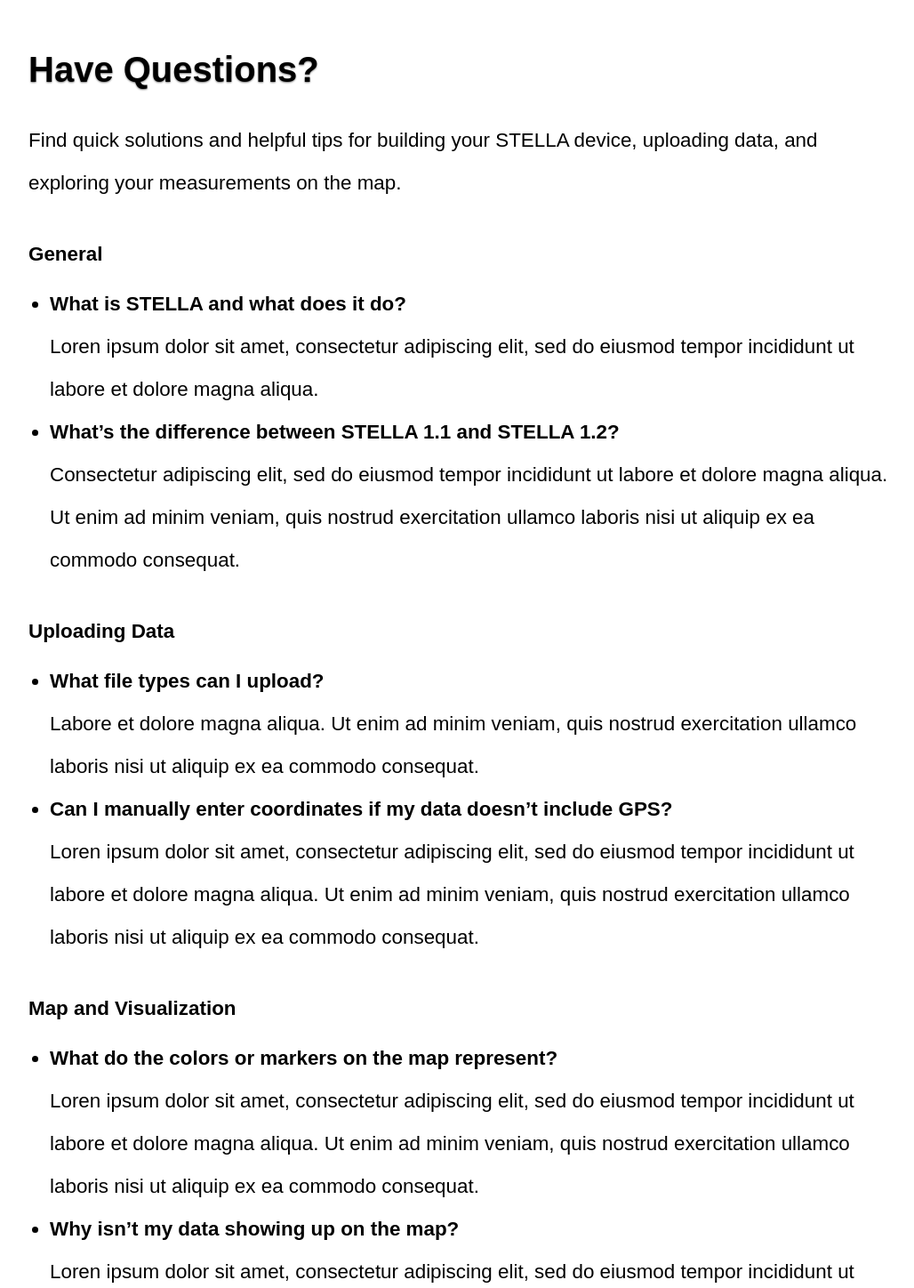
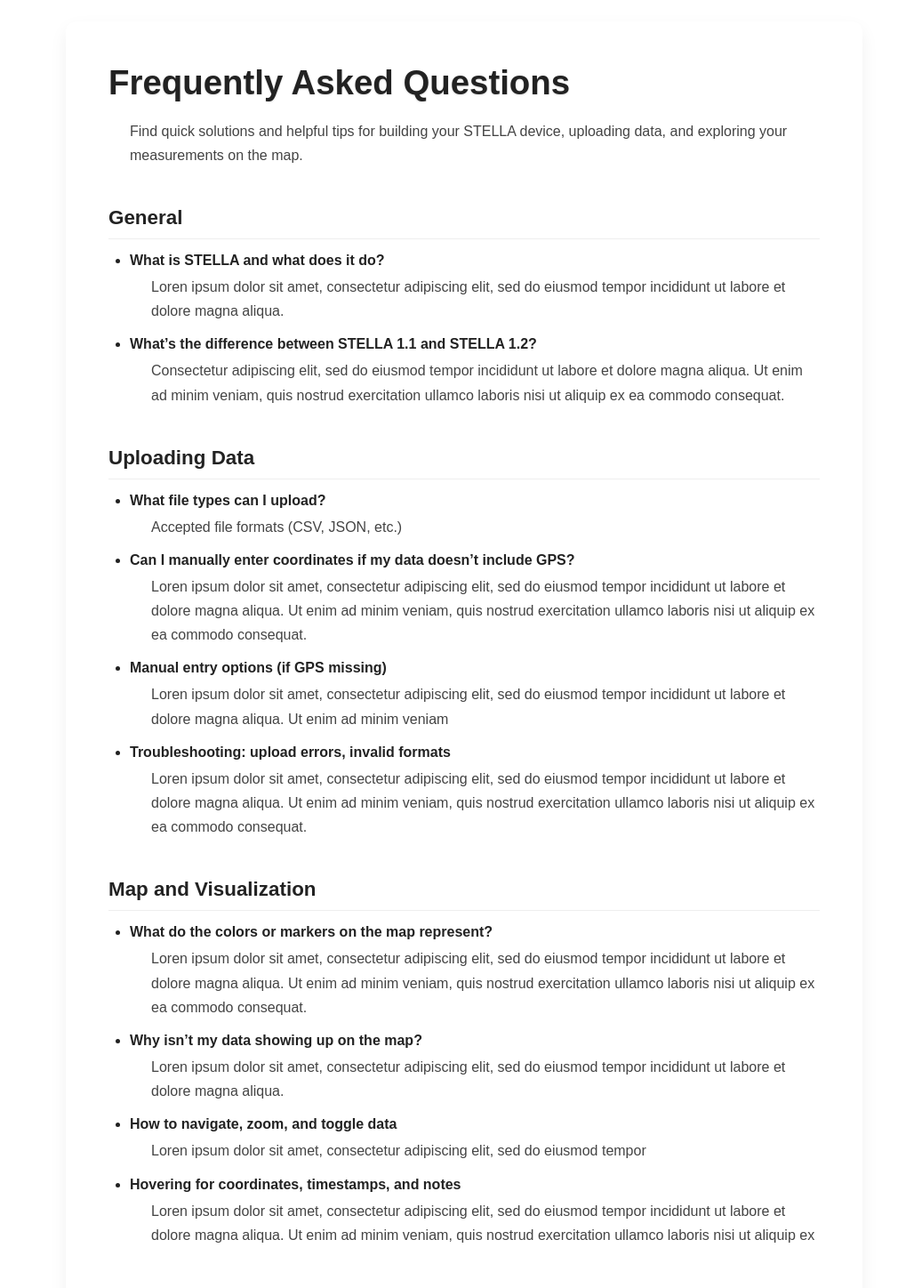
Before and after one commit to carmacuboulder-afk/Stella_OLD_Proto2, a React (Create React App) app in the folder Project Code/frontend/: page /faq in a window 1280 px wide. Shown: the part 80-1528 px from the top of the page at 89% size, without its empty margins (118-1146 px from the left). Built offline with nearby package versions, Linux system fonts and the light colour scheme; a web font is replaced by a local one.

Commit message:
update pages

```diff
--- a/Project Code/frontend/src/css/About.css
+++ b/Project Code/frontend/src/css/About.css
@@ -1,10 +1,22 @@
 .about {
-    margin-top: "70px" ;
+    margin-top: 70px ;
     text-align: center;
-    padding: 40px 150px;
+    padding: 0px 150px;
+    margin-inline: auto;
+    max-width: 80vw;
+    padding: 40px 60px 56px;
+    border-radius: 12px;
+    box-shadow: 0 8px 20px rgba(0,0,0,0.06);
 }
 
-h1 {
-    font-weight: "bolder";
+.about h1 {
+    font-weight: bold;
+    font-size: 30px;
+    margin-bottom: 3rem;
     text-shadow: "0px 2px 2px gray";
 }
+
+.about h2 {
+    font-weight: bolder;
+    margin: 1rem;
+}
--- a/Project Code/frontend/src/css/Doc.css
+++ b/Project Code/frontend/src/css/Doc.css
@@ -3,17 +3,20 @@
     display: flex;
     justify-content: space-between;
     align-items: flex-start;
-    padding: 40px 150px;
     gap: 60px;
     font-family:Arial, Helvetica, sans-serif;
-
+    margin-inline: auto;
+    max-width: 80vw;
+    padding: 40px 60px 56px;
+    border-radius: 12px;
+    box-shadow: 0 8px 20px rgba(0,0,0,0.06);
 }
 
 .doc-content {
     flex: 1;
     max-width: 50vw;
-    font-size: 1.4rem;
-    line-height: 3rem;
+    font-size: 1rem;
+    line-height: 2rem;
 
 }
 
@@ -27,12 +30,14 @@
 }
 
 
-h1 {
-    font-size: 2.5rem;
+.doc h1 {
+    font-size: 2rem;
     margin-bottom: 2rem;
+    margin-top: 2rem;
+
 }
 
-h3 {
+.doc h3 {
     font-weight: bold;
 }
 
@@ -46,10 +51,15 @@
   text-decoration: underline;
 }
 
+.note {
+    font-size: 0.9rem;
+    font-style: italic;
+}
+
 .overview {
     margin-top: 2.5rem;
-    text-shadow: 0px 2px 2px gray;
-    font-size: 1.6rem;
+    text-shadow: 0px 1px 1px gray;
+    font-size: 1.3rem;
     font-style: italic;
 
 }
--- a/Project Code/frontend/src/css/FAQ.css
+++ b/Project Code/frontend/src/css/FAQ.css
@@ -1,29 +1,56 @@
 .faq {
-    margin-top: 70px;
-    max-width: 100vw;
-    font-size: 1.4rem;
-    line-height: 3rem;
-    padding: 40px 150px;
-    font-family:Arial, Helvetica, sans-serif;
+  margin-top: 80px;
+  margin-inline: auto;
+  max-width: 70vw;
+  padding: 40px 48px 56px;
+  background: #ffff;
+  border-radius: 12px;
+  box-shadow: 0 8px 20px rgba(0,0,0,0.06);
+  font-family: Arial, Helvetica, sans-serif;
+  color: #222;
 }
 
-h1 {
-    font-weight: bolder;
-    text-shadow: 0px 1px 2px gray;
+.faq h1 {
+  font-size: 2.4rem;
+  margin-bottom: 0.75rem;
+  font-weight: 600;
+  text-shadow: 0 1px 2px rgba(0,0,0,0.15);
 }
 
-h2 {
-    font-weight: bold;
-    margin-top: 2rem;
+.faq-intro {
+  font-size: 1rem;
+  line-height: 1.7;
+  margin-bottom: 2.5rem;
+  color: #555;
 }
 
-ul {
+.faq h2 {
+  font-size: 1.4rem;
+  font-weight: 700;
+  margin-top: 2.5rem;
+  margin-bottom: 0.75rem;
+  border-bottom: 1px solid #eee;
+  padding-bottom: 0.4rem;
+}
+
+.faq ul {
   list-style-type: disc;
   margin-left: 1.5rem;
-  font-weight: bold;
   margin-top: 0.5rem;
 }
 
-p {
-    font-weight: lighter;
+/* each question */
+.faq li {
+  font-weight: 700;
+  margin-top: 0.75rem;
 }
+
+/* answer text */
+.faq p {
+  font-weight: 400;
+  font-size: 1rem;
+  line-height: 1.7;
+  margin-top: 0.25rem;
+  margin-left: 1.5rem;  /* indent under the bullet/question */
+  color: #444;
+}
--- a/Project Code/frontend/src/css/Home.css
+++ b/Project Code/frontend/src/css/Home.css
@@ -110,7 +110,7 @@
 }
 
 .importData-content h3 {
-    font-weight: normal;
+    font-weight: 300;
     font-size: 1.4rem;
     line-height: 3rem;
     max-width: 60vw;
@@ -120,7 +120,7 @@
 
 .importData-content h2 {
     font-size: 1.4rem;
-    line-height: 3rem;
+    line-height: 2rem;
     max-width: 50vw;
     padding: 25px;
 }
@@ -130,6 +130,7 @@
     line-height: 3rem;
     max-width: 50vw;
     padding: 25px;
+    font-weight: lighter;
 }
 
 .importData-content a {
@@ -145,7 +146,6 @@
     margin: 40px;
 }
 
-/* cards */
 .home-cards {
     display: flex;
     justify-content: space-between;
@@ -153,3 +153,12 @@
     padding: 40px 50px;
     gap: 10px;
 }
+
+.home-cards h5 {
+    font-weight: 400;
+    margin-bottom: 20px;
+}
+
+.home-cards p {
+    font-weight: 200;
+}
--- a/Project Code/frontend/src/pages/About.jsx
+++ b/Project Code/frontend/src/pages/About.jsx
@@ -14,9 +14,7 @@
       <p>
         CARMA works to advance and validate NASA’s STELLA devices for environmental, agricultural, and research applications.
         Our team tests STELLA sensors in controlled environments, collects high-quality data, and demonstrates how the technology
-        can support both new and existing research. We also focus on making STELLA more accessible by creating clear build guides
-        and resources that help younger students assemble and use the devices. Through this work, CARMA helps pioneer low-cost,
-        ground-based remote sensing for climate adaptation and resilience.
+        can support both new and existing research.
       </p>
 
       <h2>Colorado Space Grant Consortium (COSGC)</h2>
--- a/Project Code/frontend/src/pages/Doc.jsx
+++ b/Project Code/frontend/src/pages/Doc.jsx
@@ -1,7 +1,6 @@
 import "../css/Doc.css";
-import Demo from "../img/demo_video.mp4";
+import Demo from "../img/placeholder-vid.mov";
 import placeholder from "../img/placeholder.jpg"
-
 
 
 
@@ -9,7 +8,7 @@
   return (
     <main className="doc">
         <div className="doc-content">
-            <h1>Documentation & Help</h1>
+            <h1>Build & Use Your STELLA</h1>
             <p> New to STELLA? Start by assembling your device, collecting your first dataset, and uploading it to the Data Viewer for visualization.</p>
             <p className="overview">Overview: Build → Collect → Upload → Visualize → Analyze</p>
             { /*build*/ }
@@ -25,15 +24,26 @@
                 Visual reference of all circuit connections and components.</p>
             <p><a href="https://drive.google.com/drive/folders/12wz5GZQ3PMFtpqhvHb7AVFFuGYD9Lec8?usp=drive_link" target="_blank" rel="noopener noreferrer" >Build Tutorial Videos:</a>
                 Step-by-step walkthroughs for assembling and testing the device.</p>
+            {/* COLLECT */}
+            <h2 className="title">Collect Measurements</h2>
+            <ul>
+                <li>Power on STELLA and wait for the device to finish booting.</li>
+                <li>Point the sensor at your target (canopy, soil, calibration panel).</li>
+                <li>Trigger a measurement using the button or interface specified in the build guide.</li>
+                <li>Data is saved to the SD card (and may include GPS, date, and time).</li>
+            </ul>
             { /*upload data*/ }
             <h2 className="title">Uploading Data: </h2>
             <ul>
-                <li>Accepted file formats (CSV, JSON, etc.)</li>
-                <li>Manual entry options (if GPS missing)</li>
-                <li>Troubleshooting: upload errors, invalid formats</li>
+                <li>Insert the SD card into your computer and select your data file.</li>
+                <li>On the Upload page, choose your STELLA version (1.1 or 1.2).</li>
+                <li>Upload the file.</li>
+                <li>If your dataset doesn’t include GPS, you can manually enter coordinates.</li>
             </ul>
+            <p className="note">Troubleshooting: Common issues include unsupported file formats and missing data columns. See the FAQ for help.</p>
+
             { /*view map and data*/ }
-            <h2 className="title">Viewing Data on the Map: </h2>
+            <h2 className="title">View Data on the Map: </h2>
             <ul>
                 <li>How to navigate, zoom, and toggle data</li>
                 <li>Hovering for coordinates, timestamps, and notes</li>
@@ -41,7 +51,7 @@
                 <li>Example image of a dataset on the map</li>
             </ul>
             { /*graphing & analysing*/ }
-            <h2 className="title">Graphing and Analyzing: </h2>
+            <h2 className="title">Graph & Analyze Your Data: </h2>
             <ul>
                 <li>How to select parameters (NDVI, SR, Reflectance)</li>
                 <li>How NDVI is calculated</li>
@@ -64,14 +74,7 @@
             <img src={placeholder}/>
             <img src={placeholder}/>
 
-
-
-
-
         </div>
-
-
-
 
 
     </main>
--- a/Project Code/frontend/src/pages/FAQ.jsx
+++ b/Project Code/frontend/src/pages/FAQ.jsx
@@ -4,8 +4,8 @@
 export default function FAQ() {
   return (
     <main className="faq">
-      <h1>Have Questions?</h1>
-      <p>Find quick solutions and helpful tips for building your STELLA device, uploading data, and exploring your measurements on the map.</p>
+      <h1>Frequently Asked Questions</h1>
+      <p className="faq-intro">Find quick solutions and helpful tips for building your STELLA device, uploading data, and exploring your measurements on the map.</p>
       <h2>General</h2>
       <ul>
         <li>What is STELLA and what does it do?</li>
@@ -17,12 +17,18 @@
       <h2>Uploading Data</h2>
       <ul>
         <li>What file types can I upload?</li>
-        <p>Labore et dolore magna aliqua.
-          Ut enim ad minim veniam, quis nostrud exercitation ullamco laboris nisi ut aliquip ex ea commodo consequat. </p>
+        <p>Accepted file formats (CSV, JSON, etc.)</p>
         <li>Can I manually enter coordinates if my data doesn’t include GPS?</li>
         <p>Loren ipsum dolor sit amet, consectetur adipiscing elit, sed do eiusmod tempor incididunt ut labore et dolore magna aliqua.
           Ut enim ad minim veniam, quis nostrud exercitation ullamco laboris nisi ut aliquip ex ea commodo consequat. </p>
+        <li>Manual entry options (if GPS missing)</li>
+        <p>Loren ipsum dolor sit amet, consectetur adipiscing elit, sed do eiusmod tempor incididunt ut labore et dolore magna aliqua.
+          Ut enim ad minim veniam</p>
+        <li>Troubleshooting: upload errors, invalid formats</li>
+        <p>Loren ipsum dolor sit amet, consectetur adipiscing elit, sed do eiusmod tempor incididunt ut labore et dolore magna aliqua.
+          Ut enim ad minim veniam, quis nostrud exercitation ullamco laboris nisi ut aliquip ex ea commodo consequat. </p>
       </ul>
+
       <h2>Map and Visualization</h2>
       <ul>
         <li>What do the colors or markers on the map represent?</li>
@@ -30,7 +36,25 @@
           Ut enim ad minim veniam, quis nostrud exercitation ullamco laboris nisi ut aliquip ex ea commodo consequat. </p>
         <li>Why isn’t my data showing up on the map?</li>
         <p>Loren ipsum dolor sit amet, consectetur adipiscing elit, sed do eiusmod tempor incididunt ut labore et dolore magna aliqua. </p>
+        <li>How to navigate, zoom, and toggle data</li>
+        <p>Loren ipsum dolor sit amet, consectetur adipiscing elit, sed do eiusmod tempor</p>
+        <li>Hovering for coordinates, timestamps, and notes</li>
+        <p>Loren ipsum dolor sit amet, consectetur adipiscing elit, sed do eiusmod tempor incididunt ut labore et dolore magna aliqua.
+          Ut enim ad minim veniam, quis nostrud exercitation ullamco laboris nisi ut aliquip ex</p>
       </ul>
+
+            { /*graphing & analysing*/ }
+      <h2>Graphing and Analyzing: </h2>
+      <ul>
+        <li>How to select parameters (NDVI, SR, Reflectance)</li>
+        <p>Loren ipsum dolor sit amet, consectetur adipiscing elit, sed do eiusmod tempor</p>
+        <li>How NDVI is calculated</li>
+        <p>Loren ipsum dolor sit amet, consectetur adipiscing elit, sed do eiusmod tempor incididunt ut labore et dolore Loren ipsum dolor sit amet, consectetur adipiscing elit, sed do eiusmod tempor incididunt ut labore et dolore magna aliqua.
+          Ut enim ad minim veniam, quis nostrud exercitation ullamco laboris nisi ut aliquip ex ea commodo consequat.</p>
+        <li>How to download results</li>
+        <p>Loren ipsum dolor sit amet, consectetur adipiscing elit, sed do eiusmod tempor incididunt ut labore</p>
+      </ul>
+
     </main>
   );
 }
```
Also changed, not shown: Project Code/frontend/src/pages/Home.jsx (+4 -46 lines), 2 other files (tests, documents, lock files or other folders).
